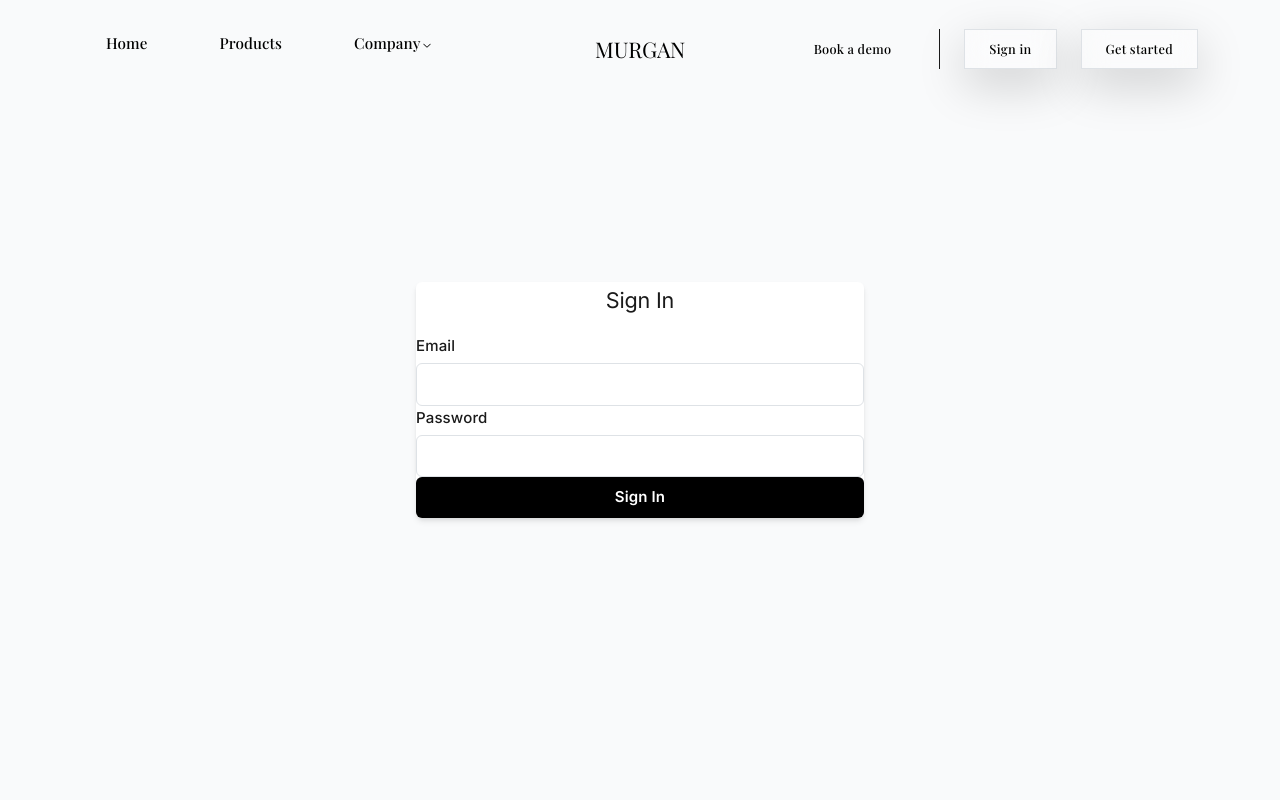
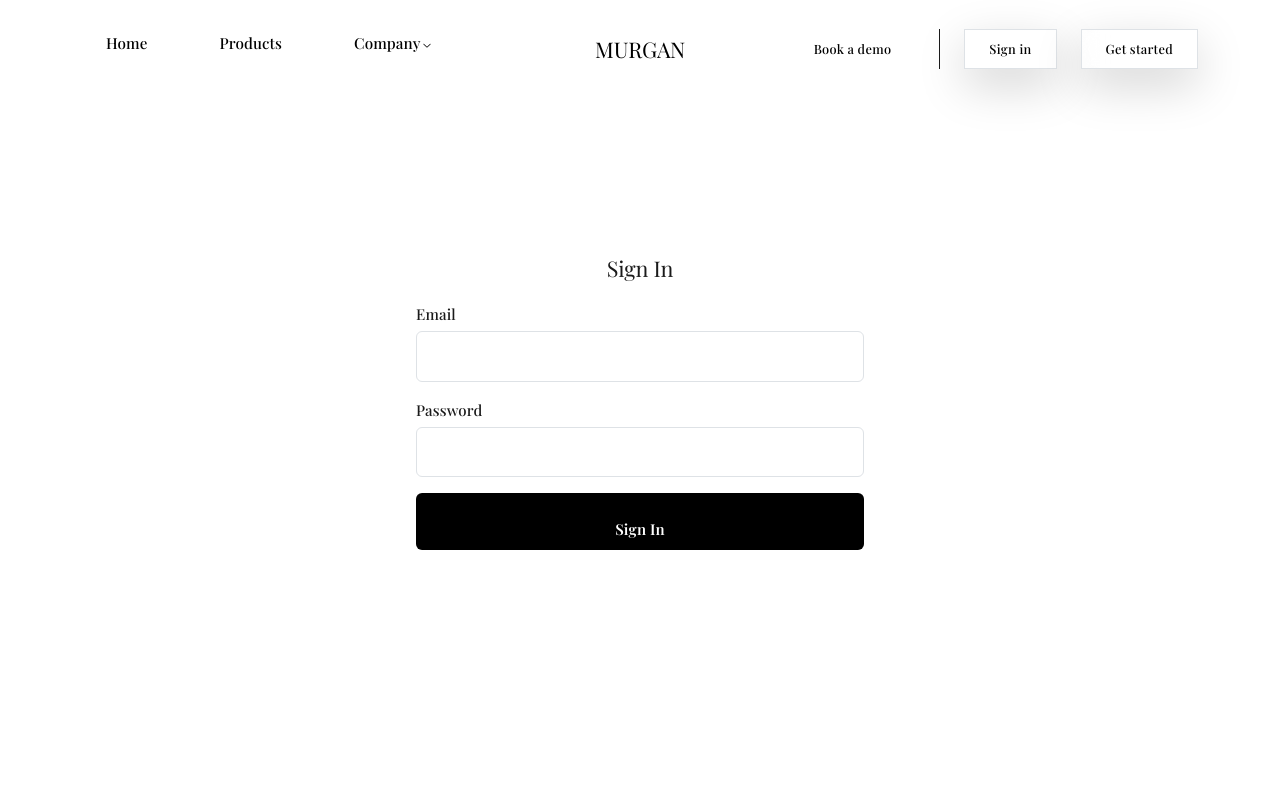
Before and after one commit to rcg69/murgan-ui, a Next.js app: page /signin in a window 1280 px wide. Shown: the top 800 px of the page. Built offline with nearby package versions, Linux system fonts and the light colour scheme.

Commit message:
changed login css
changed login css

```diff
--- a/src/app/signin/page.jsx
+++ b/src/app/signin/page.jsx
@@ -19,34 +19,35 @@ export default function SignIn() {
   };
 
   return (
-    <div className="flex flex-col items-center justify-center min-h-screen bg-gray-50">
-      <div className="bg-white p-8 rounded shadow-md w-full max-w-md">
+    <div className="flex flex-col items-center justify-center min-h-screen">
+      <style>{`@import url('https://fonts.googleapis.com/css2?family=Playfair+Display:wght@400;500;600;700;800;900&display=swap');`}</style>
+      <div className="p-8 rounded  w-full max-w-md" style={{ fontFamily: 'Playfair Display, serif' }}>
         <h2 className="text-2xl font-bold mb-6 text-center">Sign In</h2>
-        <form onSubmit={handleSubmit} className="space-y-4">
-          <div>
+        <form onSubmit={handleSubmit} className="flex flex-col gap-2">
+          <div className="mb-2">
             <label className="block mb-1 font-medium">Email</label>
             <input
               type="email"
-              className="w-full border border-gray-300 rounded px-3 py-2"
+              className="w-full border border-gray-300 rounded px-3 py-2 pt-3 text-center"
               value={email}
               onChange={(e) => setEmail(e.target.value)}
               required
             />
           </div>
-          <div>
+          <div className="mb-2">
             <label className="block mb-1 font-medium">Password</label>
             <input
               type="password"
-              className="w-full border border-gray-300 rounded px-3 py-2"
+              className="w-full border border-gray-300 rounded px-3 py-2 pt-3 text-center"
               value={password}
               onChange={(e) => setPassword(e.target.value)}
               required
             />
           </div>
-          {error && <div className="text-red-500 text-sm">{error}</div>}
+          {error && <div className="text-red-500 text-sm mb-2">{error}</div>}
           <button
             type="submit"
-            className="w-full bg-black text-white py-2 rounded font-semibold hover:bg-gray-800 transition"
+            className="w-full bg-black text-white py-2 rounded font-semibold hover:bg-gray-800 transition pt-4 flex items-center justify-center text-center"
           >
             Sign In
           </button>
```
